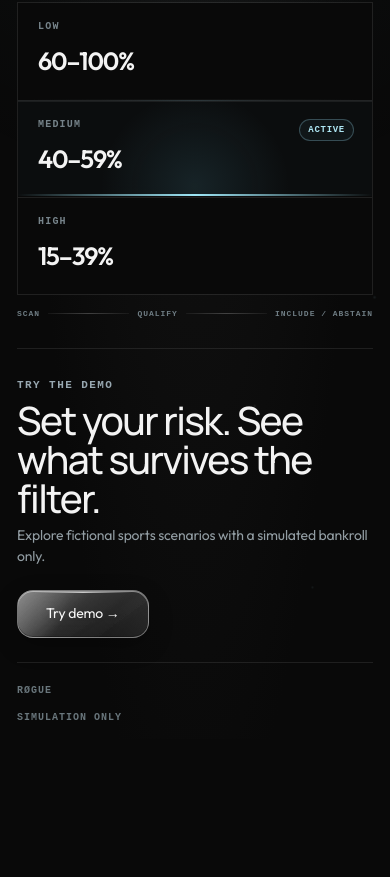
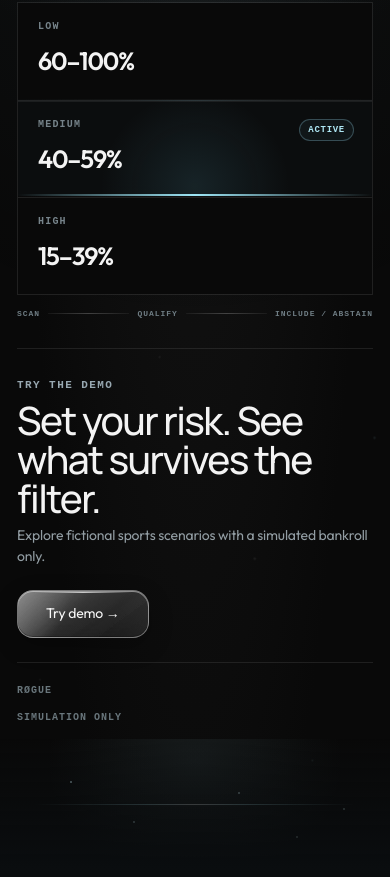
Before and after one commit to anshbalusa-ui/automated-risk-level-betting, a Next.js app: page / in a window 390 px wide. Shown: the part 938-1815 px from the top of the page. Before the commit the page ends 1677 px from the top, so only its background shows below. Built offline with nearby package versions, Linux system fonts and the light colour scheme.

Commit message:
style: give landing scroll runway a subtle finish

```diff
--- a/src/app/globals.css
+++ b/src/app/globals.css
@@ -1788,3 +1788,49 @@ html {
     transform:none;
   }
 }
+
+
+/* Real scroll runway after the page content so the ending never feels hard-clamped. */
+.landing-scroll-tail {
+  position:relative;
+  height:clamp(220px,28vw,360px);
+  margin:0 calc(clamp(20px,5vw,84px) * -1);
+  overflow:hidden;
+  pointer-events:none;
+}
+.landing-scroll-tail::before {
+  position:absolute;
+  inset:0;
+  background:
+    linear-gradient(180deg,transparent 0%,#0a0d0f 68%,#090909 100%),
+    radial-gradient(ellipse at 50% 12%,#9ed9e414 0%,transparent 54%);
+  content:"";
+}
+.landing-scroll-tail::after {
+  position:absolute;
+  top:34%;
+  right:9%;
+  left:9%;
+  height:1px;
+  background:linear-gradient(90deg,transparent,#9ed9e42b 35%,#ffffff2c 50%,#9ed9e42b 65%,transparent);
+  content:"";
+}
+.landing-scroll-tail i {
+  position:absolute;
+  width:2px;
+  height:2px;
+  border-radius:50%;
+  background:#c8edf45c;
+}
+.landing-scroll-tail i:nth-child(1) { top:22%; left:18%; }
+.landing-scroll-tail i:nth-child(2) { top:43%; left:34%; opacity:.55; }
+.landing-scroll-tail i:nth-child(3) { top:28%; left:61%; opacity:.7; }
+.landing-scroll-tail i:nth-child(4) { top:51%; left:76%; opacity:.42; }
+.landing-scroll-tail i:nth-child(5) { top:36%; left:88%; opacity:.5; }
+
+@media (max-width:700px) {
+  .landing-scroll-tail {
+    height:190px;
+    margin-inline:-17px;
+  }
+}
```
